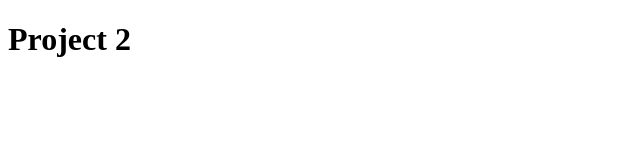
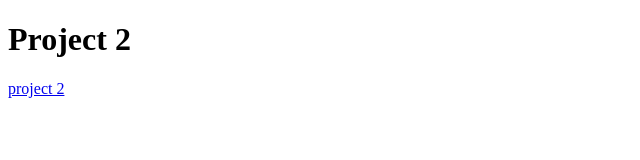
Before and after one commit to MrH-rezroll/scf-sp-2025, a plain HTML site: page docs/project2/index.html in a window 1280 px wide. Shown: the full height of the page, 0-640 px from the left. Drawn offline with Linux system fonts and the light colour scheme.

```diff
--- a/docs/project2/index.html
+++ b/docs/project2/index.html
@@ -7,5 +7,6 @@
 </head>
 <body>
     <h1>Project 2</h1>
+    <p><a href="./project2/index.html">project 2</a></p>
 </body>
 </html>
```
